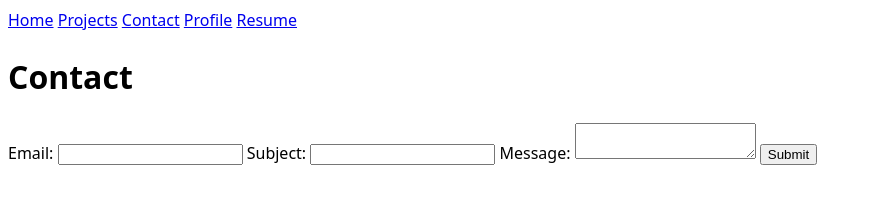
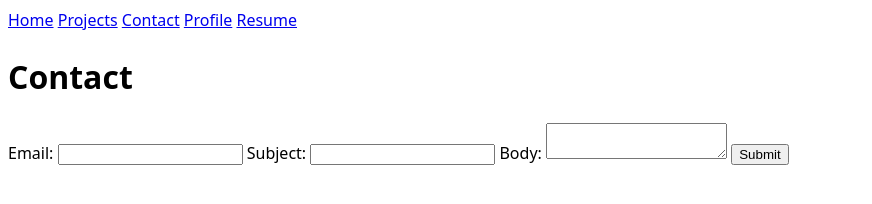
Before and after one commit to NathanSu-afk/portfolio, a plain HTML site: page contact/index.html in a window 1280 px wide. Shown: the whole page, without its empty margins (0-872 px from the left). Drawn offline with Linux system fonts and the light colour scheme.

Commit message:
fix
fixed something in contact

```diff
--- a/contact/index.html
+++ b/contact/index.html
@@ -29,7 +29,7 @@
         </label>
 
         <label>
-            Message:
+            Body:
             <textarea name="body"></textarea>
         </label>
 
```
